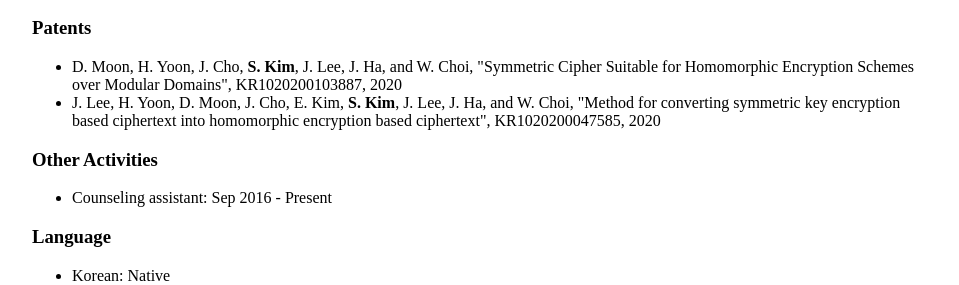
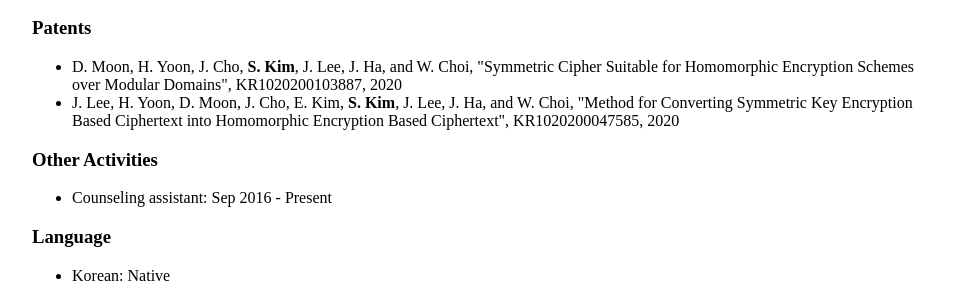
Before and after one commit to sgk1m/sgk1m.github.io, a Jekyll site: the page built from cv.html, in a window 1280 px wide. Shown: the part 320-605 px from the top of the page, without its empty margins (160-1119 px from the left). Built offline with Jekyll 4.4.1, drawn with Linux system fonts in a browser that asks for light colours.

Commit message:
Capitalize the name of a patent

```diff
--- a/cv.html
+++ b/cv.html
@@ -24,7 +24,7 @@ title: CV - Seongkwang Kim
 			KR1020200103887, 2020
 		</li>
 		<li>J. Lee, H. Yoon, D. Moon, J. Cho, E. Kim, <b>S. Kim</b>, J. Lee, J. Ha, and W. Choi,
-			"Method for converting symmetric key encryption based ciphertext into homomorphic encryption based ciphertext",
+			"Method for Converting Symmetric Key Encryption Based Ciphertext into Homomorphic Encryption Based Ciphertext",
 			KR1020200047585, 2020
 		</li>
 	</ul>
```
